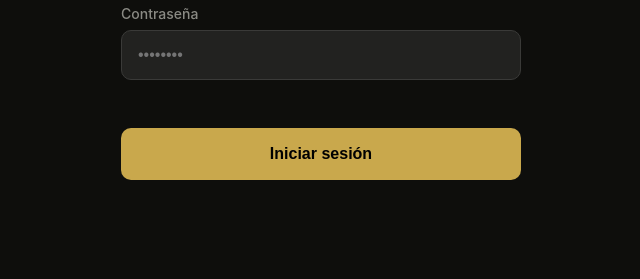
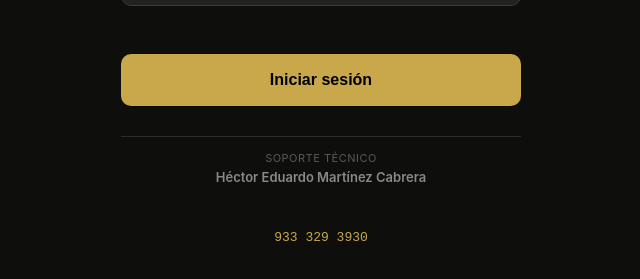
Before and after one commit to emarcab90/bmpi-inventarios, a plain HTML site: page index.html in a window 1280 px wide. Shown: the part 423-702 px from the top of the page, without its empty margins (319-959 px from the left). Drawn offline with nearby package versions, Linux system fonts and the light colour scheme.

Commit message:
Add files via upload

```diff
--- a/index.html
+++ b/index.html
@@ -2,7 +2,7 @@
 <html lang="es">
 <head>
 <meta charset="UTF-8"/>
-<meta name="viewport" content="width=360,initial-scale=1,viewport-fit=cover"/>
+<meta name="viewport" content="width=device-width,initial-scale=1,viewport-fit=cover"/>
 <meta name="theme-color" content="#0E0E0C"/>
 <meta name="mobile-web-app-capable" content="yes"/>
 <meta name="apple-mobile-web-app-capable" content="yes"/>
@@ -36,10 +36,9 @@
 /* ── BASE ────────────────────────────────────────────── */
 *, *::before, *::after { box-sizing: border-box; margin: 0; padding: 0; }
 html {
-  font-size: 20px;
+  font-size: 4.5vw;
   -webkit-text-size-adjust: none;
   text-size-adjust: none;
-  zoom: 1;
 }
 body {
   font-family: -apple-system, BlinkMacSystemFont, 'Segoe UI', sans-serif;
@@ -547,6 +546,11 @@ textarea.form-control { resize: vertical; min-height: 72px; }
     </div>
     <div id="login-err" class="login-err"></div>
     <button class="btn-primary" id="btn-login" onclick="doLogin()">Iniciar sesión</button>
+    <div style="margin-top:16px;text-align:center;border-top:1px solid var(--border);padding-top:14px;">
+      <div style="font-size:11px;color:var(--text-hint);letter-spacing:.5px;text-transform:uppercase;margin-bottom:4px;">Soporte técnico</div>
+      <div style="font-size:13px;color:var(--text-dim);font-weight:600;">Héctor Eduardo Martínez Cabrera</div>
+      <a href="tel:9333293930" style="font-size:13px;color:var(--gold);text-decoration:none;font-family:var(--mono);">933 329 3930</a>
+    </div>
   </div>
 </div>
 
```
